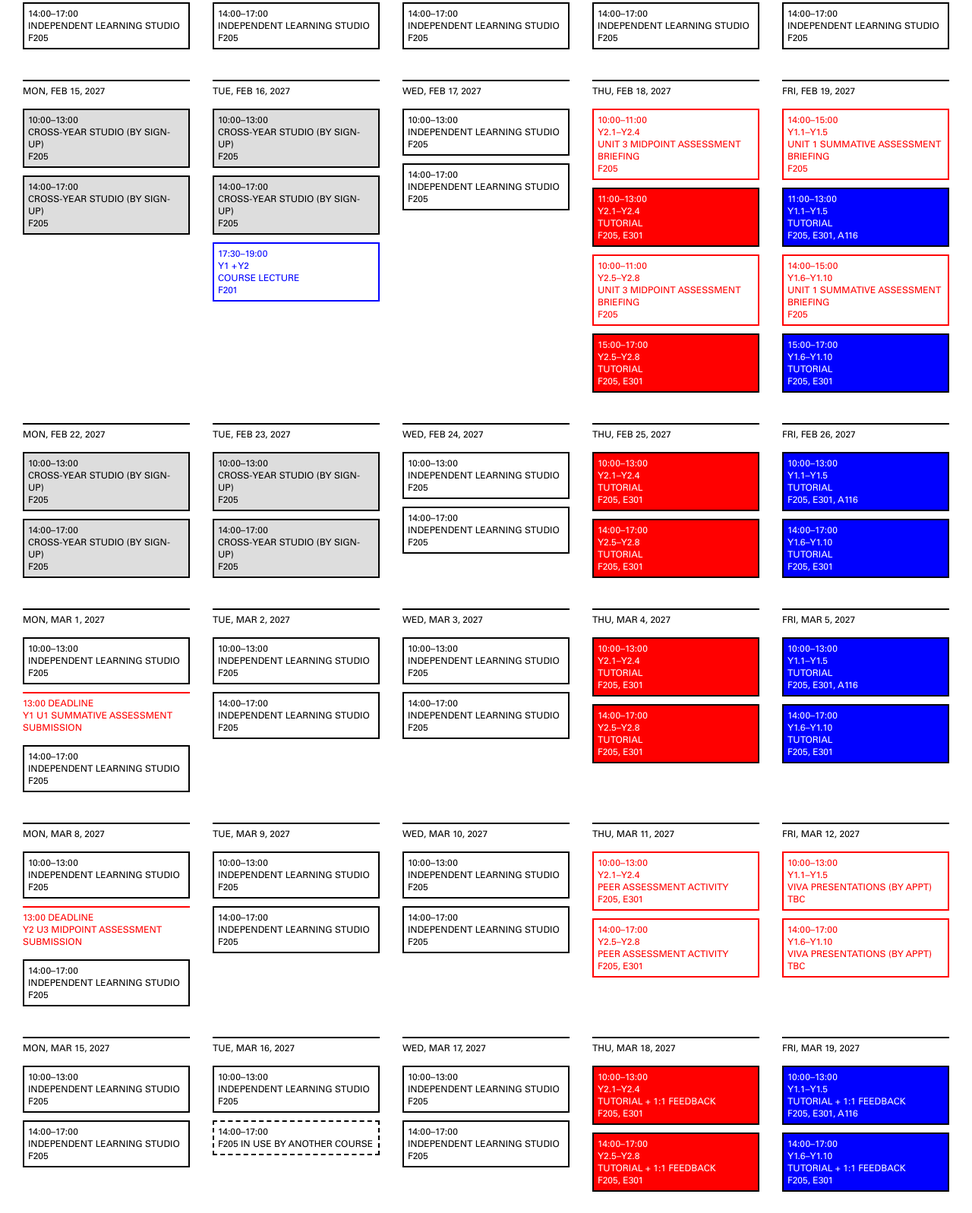
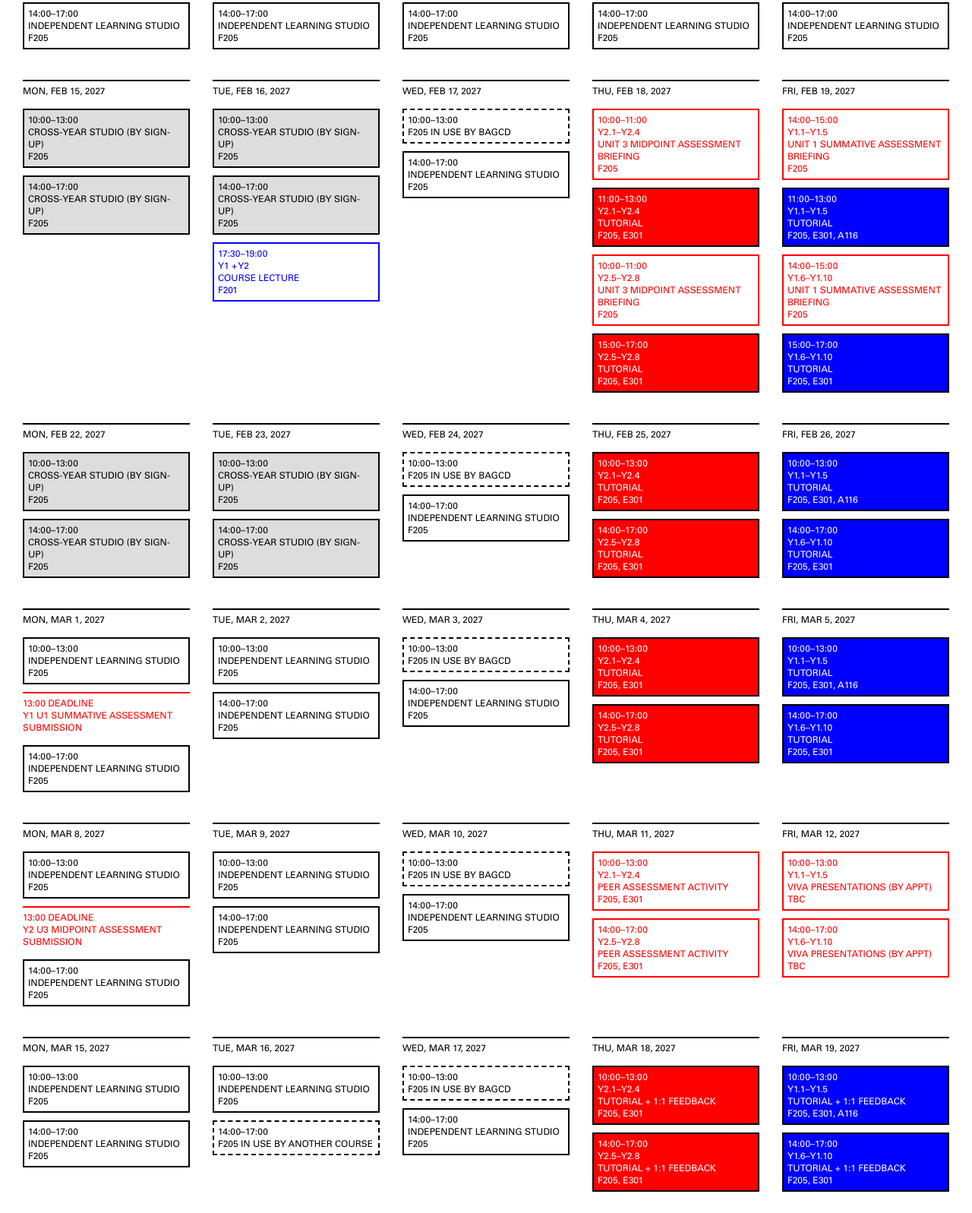
Before and after one commit to magcd/magcd.github.io, a plain HTML site: page calendar/202627_spring.html in a window 1280 px wide. Shown: the part 1548-3145 px from the top of the page at 76% size. Drawn offline with Linux system fonts and the light colour scheme.

Commit message:
block 2 update: wed AM, F205 on loan to BAGCD

```diff
--- a/calendar/202627_spring.html
+++ b/calendar/202627_spring.html
@@ -779,10 +779,9 @@ MA GRAPHIC COMMUNICATION DESIGN<br>SPRING TERM 2026&ndash;27
 		WED, FEB 17, 2027
 		</div>
 
-		<div class="boxWhite">
+		<div class="boxDashed">
 		10:00&ndash;13:00<br>
-		INDEPENDENT LEARNING STUDIO<br>
-		F205<br>
+		F205 IN USE BY BAGCD<br>
 		</div>
 
 		<div class="boxMagenta">
@@ -933,10 +932,9 @@ MA GRAPHIC COMMUNICATION DESIGN<br>SPRING TERM 2026&ndash;27
 		WED, FEB 24, 2027
 		</div>
 
-		<div class="boxWhite">
+		<div class="boxDashed">
 		10:00&ndash;13:00<br>
-		INDEPENDENT LEARNING STUDIO<br>
-		F205<br>
+		F205 IN USE BY BAGCD<br>
 		</div>
 
 		<div class="boxMagenta">
@@ -1064,10 +1062,9 @@ MA GRAPHIC COMMUNICATION DESIGN<br>SPRING TERM 2026&ndash;27
 		WED, MAR 3, 2027
 		</div>
 
-		<div class="boxWhite">
+		<div class="boxDashed">
 		10:00&ndash;13:00<br>
-		INDEPENDENT LEARNING STUDIO<br>
-		F205<br>
+		F205 IN USE BY BAGCD<br>
 		</div>
 
 		<div class="boxWhite">
@@ -1188,10 +1185,9 @@ MA GRAPHIC COMMUNICATION DESIGN<br>SPRING TERM 2026&ndash;27
 		WED, MAR 10, 2027
 		</div>
 
-		<div class="boxWhite">
+		<div class="boxDashed">
 		10:00&ndash;13:00<br>
-		INDEPENDENT LEARNING STUDIO<br>
-		F205<br>
+		F205 IN USE BY BAGCD<br>
 		</div>
 
 		<div class="boxMagenta">
@@ -1312,10 +1308,9 @@ MA GRAPHIC COMMUNICATION DESIGN<br>SPRING TERM 2026&ndash;27
 		WED, MAR 17, 2027
 		</div>
 
-		<div class="boxWhite">
+		<div class="boxDashed">
 		10:00&ndash;13:00<br>
-		INDEPENDENT LEARNING STUDIO<br>
-		F205<br>
+		F205 IN USE BY BAGCD<br>
 		</div>
 
 		<div class="boxMagenta">
```
Also changed, not shown: calendar/202627_summer.html (+17 -18 lines).
